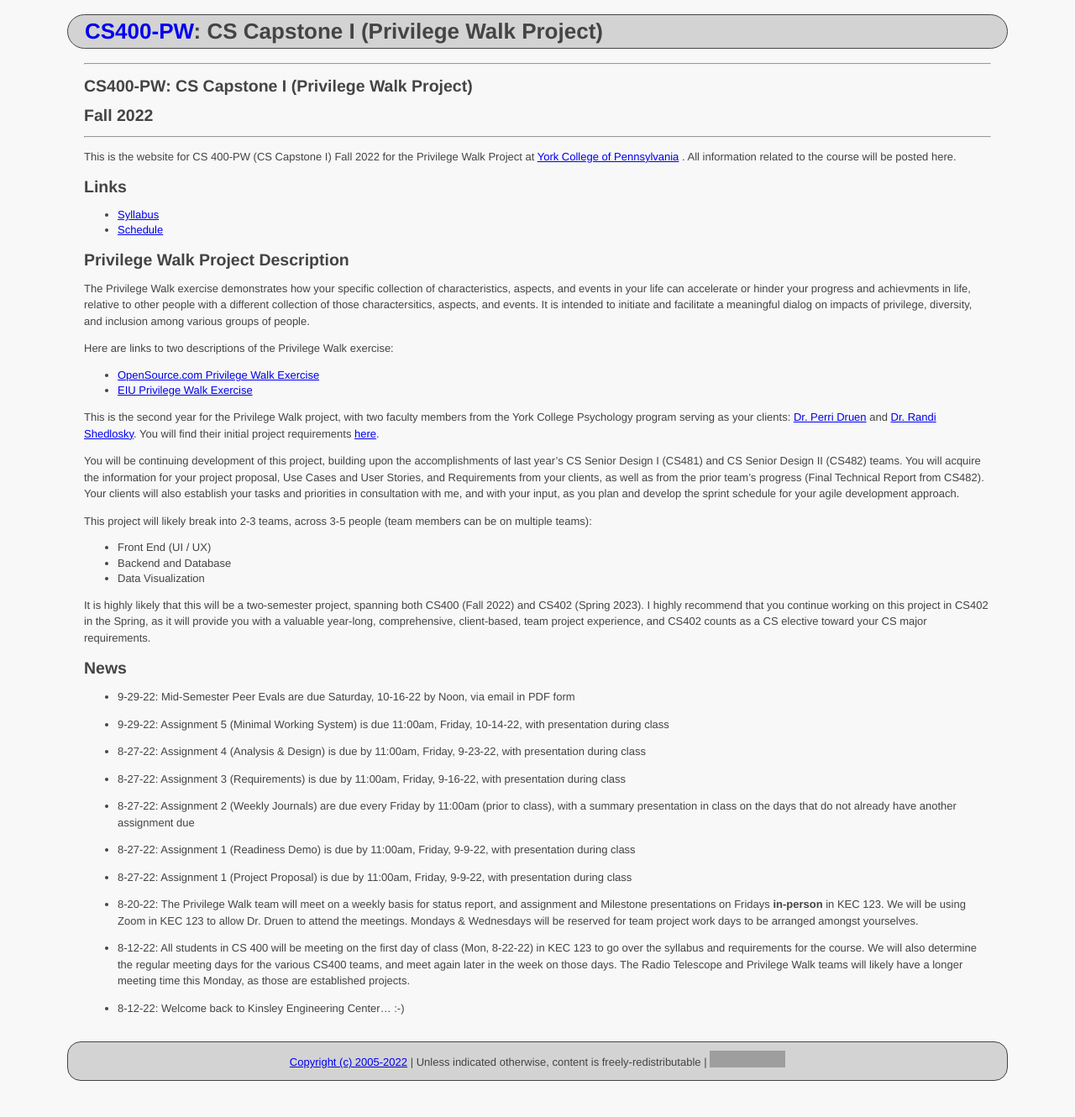
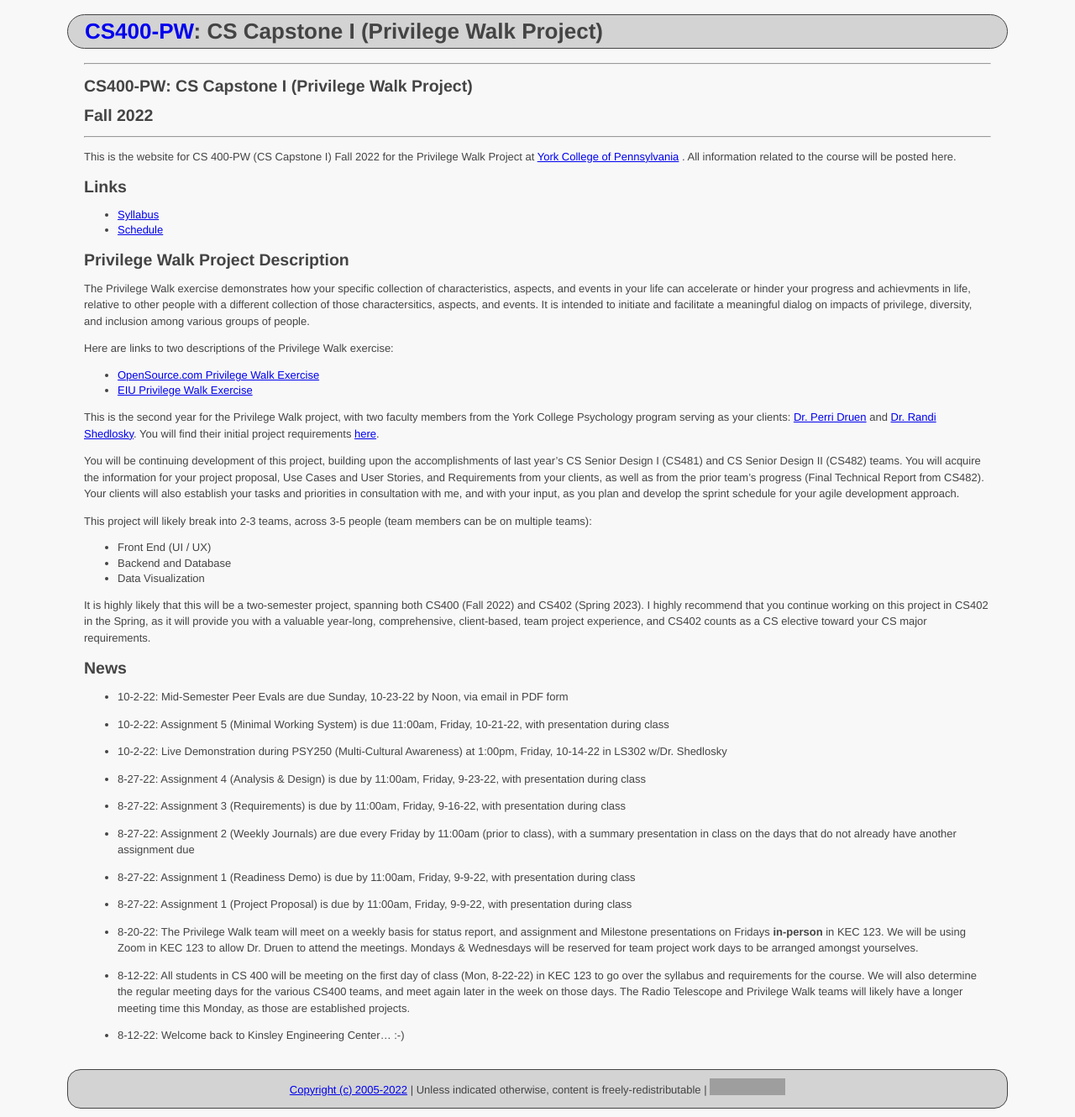
Before and after one commit to ycpcs/cs400-fall2022-PW, a Jekyll site: the page built from index.md, in a window 1280 px wide. Shown: the whole page at 84% size. Built offline with Jekyll 4.4.1, drawn with Linux system fonts in a browser that asks for light colours; before the commit the page ends 1297 px from its top, so only the background shows below that; grey boxes are pictures that could not be loaded.

```diff
--- a/index.md
+++ b/index.md
@@ -42,9 +42,11 @@ It is highly likely that this will be a two-semester project, spanning both CS40
 
 -->
 
-* 9-29-22: Mid-Semester Peer Evals are due Saturday, 10-16-22 by Noon, via email in PDF form
+* 10-2-22: Mid-Semester Peer Evals are due Sunday, 10-23-22 by Noon, via email in PDF form
 
-* 9-29-22: Assignment 5 (Minimal Working System) is due 11:00am, Friday, 10-14-22, with presentation during class
+* 10-2-22: Assignment 5 (Minimal Working System) is due 11:00am, Friday, 10-21-22, with presentation during class
+
+* 10-2-22: Live Demonstration during PSY250 (Multi-Cultural Awareness) at 1:00pm, Friday, 10-14-22 in LS302 w/Dr. Shedlosky
 
 * 8-27-22: Assignment 4 (Analysis & Design) is due by 11:00am, Friday, 9-23-22, with presentation during class
 
```
Also changed, not shown: schedule.md (+2 -1 lines).
